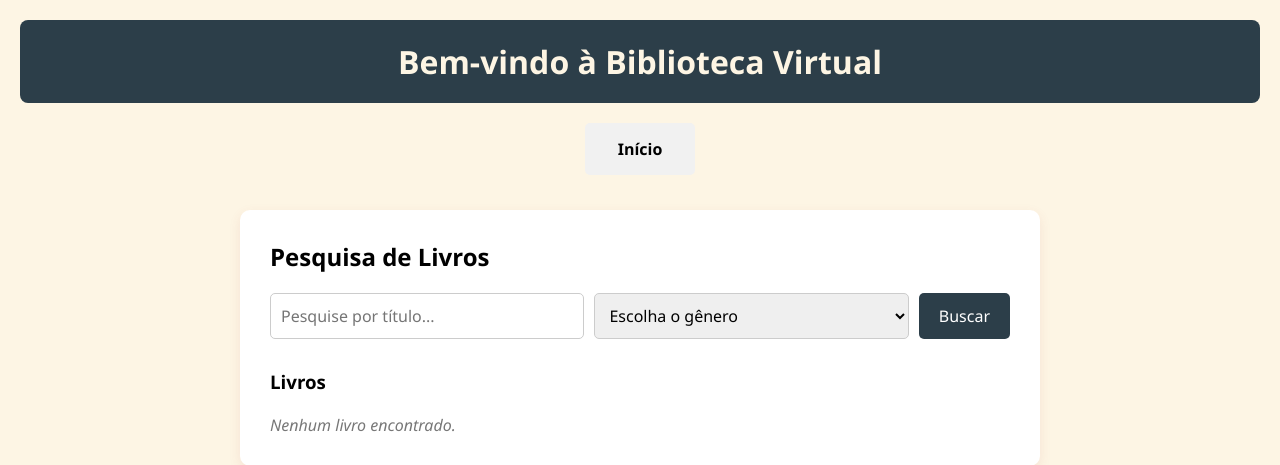
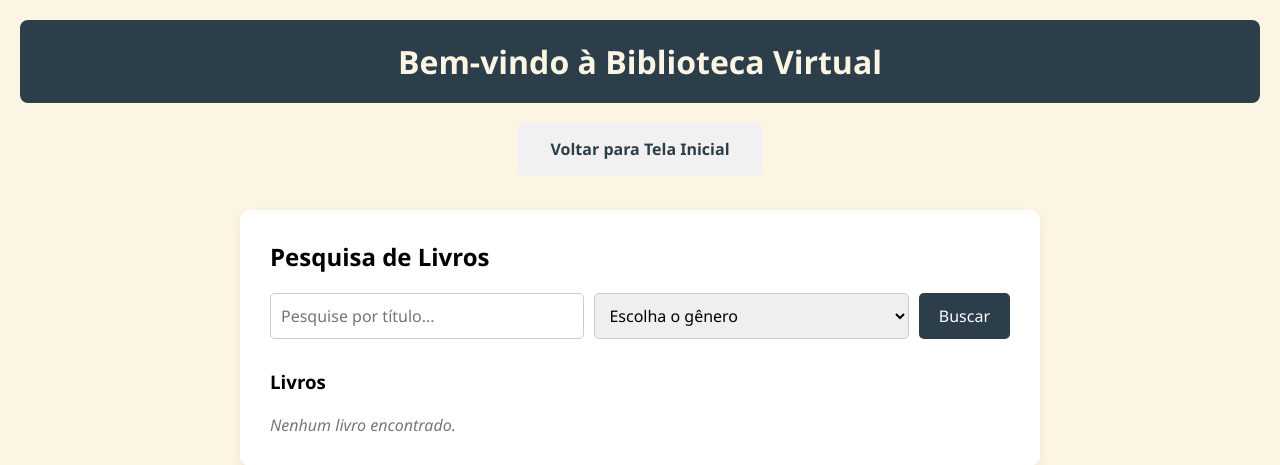
Before and after one commit to lluquinhas/Projeto_Arquivanders, a PHP site: page / in a window 1280 px wide. Shown: the top 465 px of the page. Run offline with PHP 8.4, Linux system fonts and the light colour scheme.

Commit message:
Adicionando Livros Finais

```diff
--- a/index/index.php
+++ b/index/index.php
@@ -107,7 +107,7 @@ nav ul {
 
 nav ul li a {
     text-decoration: none;
-    color:rgb(0, 0, 0);
+    color:#2C3E49;
     font-weight: bold;
     padding: 8px 16px;
     border: 2px solid transparent;
@@ -115,10 +115,6 @@ nav ul li a {
     transition: 0.3s;
 }
 
-nav ul li a:hover {
-    background-color:rgb(0, 0, 0);
-    color: white;
-}
 
 /* Seção principal */
 section {
@@ -208,8 +204,7 @@ p {
     </header>
 
     <nav>
-        <ul>
-            <li><a href="../tela_inicial/tela_inicial.php">Início</a></li>
+        <ul>            <li><a href="../tela_inicial/tela_inicial.php">Voltar para Tela Inicial</a></li>
         </ul>
     </nav>
 
@@ -221,7 +216,7 @@ p {
                 <option value="">Escolha o gênero</option>
                 <?php
                 // Gêneros disponíveis, você pode adicionar mais opções
-                $generos = ["Ficção", "Aventura", "Fantasia", "Romance", "Terror", "Mistério"];
+                $generos = ["Ficção", "Aventura", "Fantasia", "Romance", "Terror", "Mistério", "Infantil"];
                 foreach ($generos as $genero):
                 ?>
                     <option value="<?= $genero ?>" <?= $genero == $generoSelecionado ? 'selected' : '' ?>><?= $genero ?></option>
```
Also changed, not shown: 3 other files.
